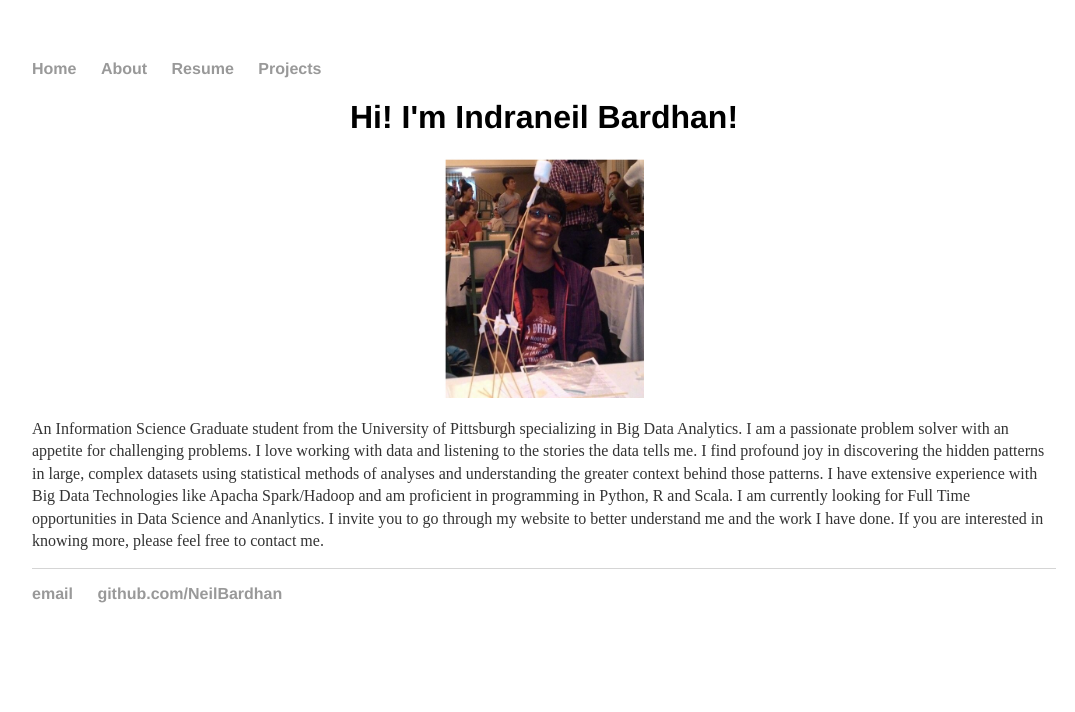
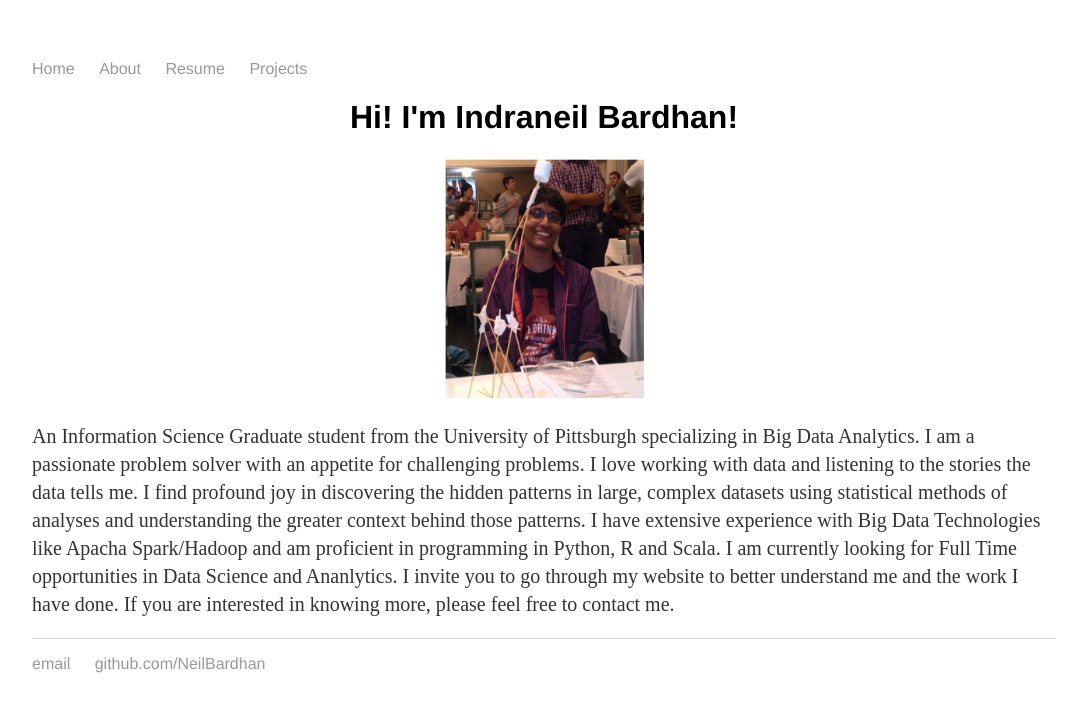
Before and after one commit to NeilBardhan/neilbardhan.github.io, a Jekyll site: the page built from index.html, in a window 1280 px wide. Shown: the top 712 px of the page, without its empty margins (96-1171 px from the left). Built offline with Jekyll 4.4.1, drawn with Linux system fonts in a browser that asks for light colours.

Commit message:
Update main.css

```diff
--- a/css/main.css
+++ b/css/main.css
@@ -6,7 +6,7 @@ nav ul, footer ul {
     font-family:'Helvetica', 'Arial', 'Sans-Serif';
     padding: 0px;
     list-style: none;
-    font-weight: bold;
+    font-size: 1em;
 }
 nav ul li, footer ul li {
     display: inline;
@@ -24,7 +24,7 @@ h1 {
     font-family:'Helvetica', 'Arial', 'Sans-Serif';
 }
 p {
-    font-size: 1.5;
+    font-size: 1.25em;
     line-height: 1.4em;
     color: #333;
 }
```
